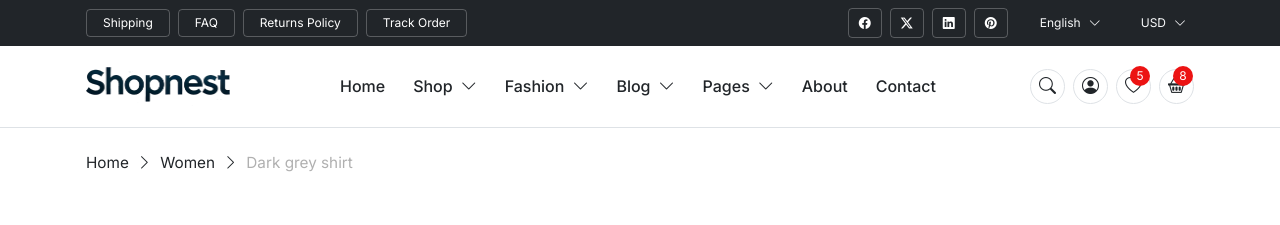
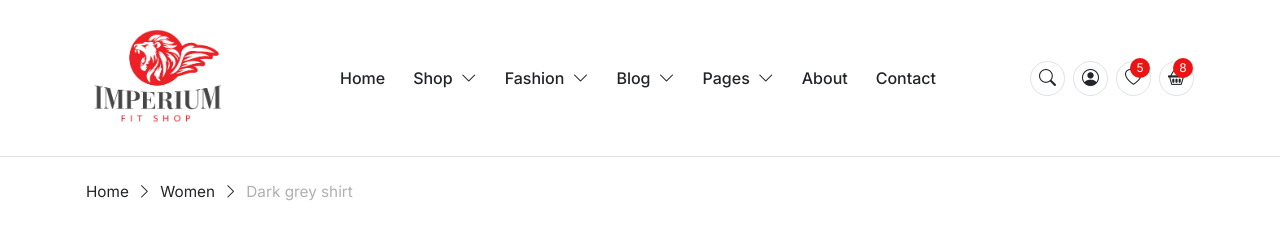
Before and after one commit to imperiumfitshop/ImperiumFitShop.github.io, a plain HTML site: page product-detail-grid.html in a window 1280 px wide. Shown: the top 225 px of the page. Drawn offline with nearby package versions, Linux system fonts and the light colour scheme.

Commit message:
imagenes nuevas preba 1

```diff
--- a/product-detail-grid.html
+++ b/product-detail-grid.html
@@ -30,66 +30,7 @@
 
 <body>
 
-  <!--start header-->
-  <header class="top-header py-2">
-    <div class="top-strip d-flex align-items-center gap-4 container px-3">
-      <div class="strip-menu-left d-none d-lg-flex">
-        <ul class="nav align-items-center gap-2">
-          <li class="nav-item">
-            <a class="nav-link py-1" href="javascript:;">Shipping</a>
-          </li>
-          <li class="nav-item">
-            <a class="nav-link py-1" href="javascript:;">FAQ</a>
-          </li>
-          <li class="nav-item">
-            <a class="nav-link py-1" href="javascript:;">Returns Policy</a>
-          </li>
-          <li class="nav-item">
-            <a class="nav-link py-1" href="javascript:;">Track Order</a>
-          </li>
-        </ul>
-      </div>
-      <div class="strip-social-links ms-lg-auto flex-lg-grow-0 flex-grow-1">
-        <ul class="nav align-items-center gap-2">
-          <li class="nav-item">
-            <a class="nav-link" href="javascript:;"><i class="bi bi-facebook"></i></a>
-          </li>
-          <li class="nav-item">
-            <a class="nav-link" href="javascript:;"><i class="bi bi-twitter-x"></i></a>
-          </li>
-          <li class="nav-item">
-            <a class="nav-link" href="javascript:;"><i class="bi bi-linkedin"></i></a>
-          </li>
-          <li class="nav-item">
-            <a class="nav-link" href="javascript:;"><i class="bi bi-pinterest"></i></a>
-          </li>
-        </ul>
-      </div>
-      <div class="dropdown language">
-        <a class="btn btn-sm btn-language btn-outline-light border-0 d-flex align-items-center gap-2 px-2 dropdown-toggle dropdown-toggle-nocaret"
-          href="javascript:;" data-bs-toggle="dropdown">
-          <span>English</span><span><i class="bi bi-chevron-down"></i></span>
-        </a>
-        <ul class="dropdown-menu">
-          <li><a class="dropdown-item" href="javascript:;">French</a></li>
-          <li><a class="dropdown-item" href="javascript:;">Spanish</a></li>
-          <li><a class="dropdown-item" href="javascript:;">hindi</a></li>
-        </ul>
-      </div>
-      <div class="dropdown language">
-        <a class="btn btn-sm btn-language btn-outline-light border-0 d-flex align-items-center gap-2 px-2 dropdown-toggle dropdown-toggle-nocaret"
-          href="javascript:;" data-bs-toggle="dropdown">
-          <span>USD</span><span><i class="bi bi-chevron-down"></i></span>
-        </a>
-        <ul class="dropdown-menu">
-          <li><a class="dropdown-item" href="javascript:;">EUR</a></li>
-          <li><a class="dropdown-item" href="javascript:;">INR</a></li>
-          <li><a class="dropdown-item" href="javascript:;">KGM</a></li>
-          <li><a class="dropdown-item" href="javascript:;">DSR</a></li>
-        </ul>
-      </div>
-    </div>
-  </header>
+
   <!--end header-->
 
 
@@ -97,7 +38,7 @@
     <nav class="navbar navbar-expand-xl border-bottom py-3">
       <div class="container px-3">
         <a class="navbar-brand d-none d-xl-flex" href="index.html">
-          <img src="assets/images/gallery/logo.png" class="logo-img" alt="">
+          <img src="assets/images/gallery/articulos/imperiumlogo.png" class="logo-img" alt="">
         </a>
         <button type="button" class="d-xl-none btn-menu-close" data-bs-toggle="offcanvas"
           data-bs-target="#offcanvasNavbar">
@@ -105,7 +46,7 @@
         </button>
         <div class="offcanvas offcanvas-start" tabindex="-1" id="offcanvasNavbar">
           <div class="offcanvas-header">
-            <img src="assets/images/gallery/logo.png" class="logo-img2" alt="">
+            <img src="assets/images/gallery/articulos/imperiumlogo.png" class="logo-img2" alt="">
             <button type="button" class="btn-close" data-bs-dismiss="offcanvas" aria-label="Close"></button>
           </div>
           <div class="nav-search p-3 pt-0 border-bottom d-flex d-xl-none">
```
Also changed, not shown: index.html (+1 -3 lines), product-detail.html (+5 -35 lines).
